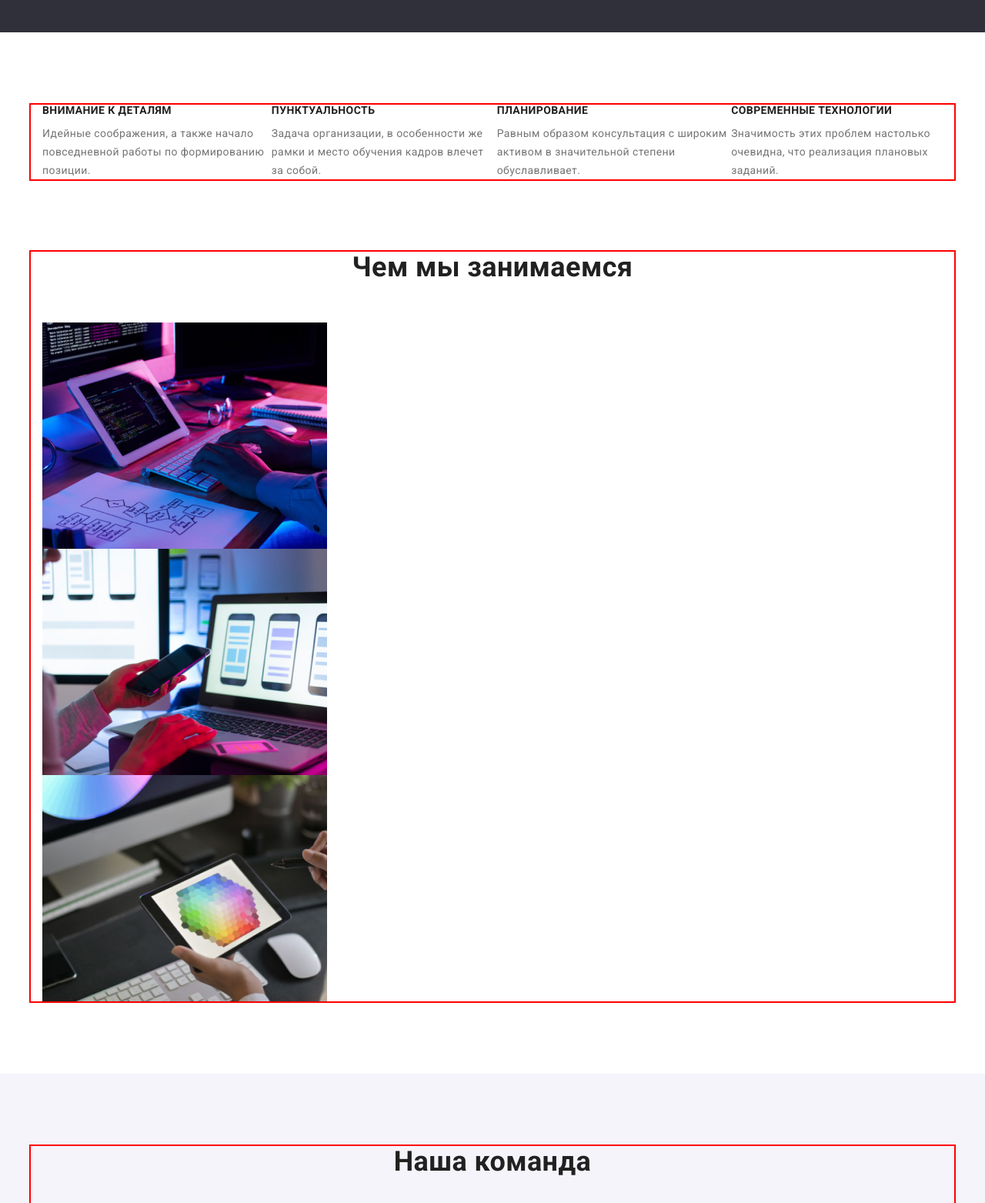
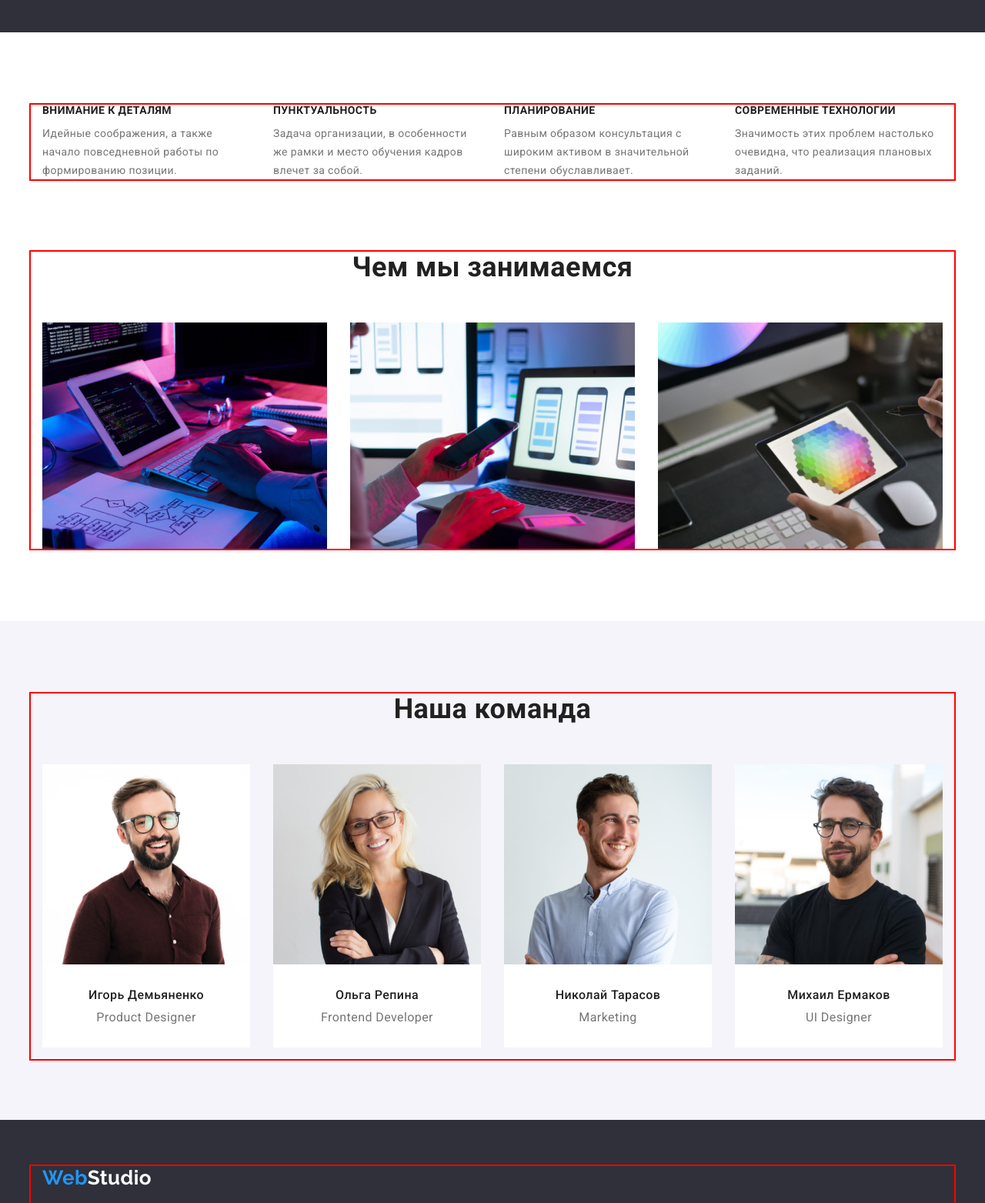
Before and after one commit to JustIrish/goit-markup-hw-03, a plain HTML site: page index.html in a window 1280 px wide. Shown: the part 640-2203 px from the top of the page at 77% size. Drawn offline with nearby package versions, Linux system fonts and the light colour scheme.

Commit message:
Добавляет геометрию на страницу Студия

```diff
--- a/css/styles.css
+++ b/css/styles.css
@@ -25,6 +25,8 @@ h4 {
 }
 img {
   display: block;
+  max-width: 100%;
+  height: auto;
 }
 
 body {
@@ -130,6 +132,9 @@ body {
 }
 
 .contact-link {
+  display: block;
+  padding: 32px 0;
+
   color: var(--primary-text-color);
   text-decoration: none;
 }
@@ -185,6 +190,12 @@ body {
 
 .benefits-list {
   display: flex;
+  margin-left: -30px;
+}
+
+.benefits-item {
+  width: calc(100% / 4 - 30px);
+  margin-left: 30px;
 }
 
 .benefits-title {
@@ -204,6 +215,16 @@ body {
   padding-top: 0;
 }
 
+.work-list {
+  display: flex;
+  margin-left: -30px;
+}
+
+.work-item {
+  width: calc(100% / 3 - 30px);
+  margin-left: 30px;
+}
+
 .work-title,
 .team-title {
   margin-bottom: 50px;
@@ -216,6 +237,16 @@ body {
 
 .team {
   background-color: var(--portfolio-backgr-color);
+}
+
+.team-list {
+  display: flex;
+  margin: -15px;
+}
+
+.team-card {
+  flex-basis: calc(100% / 4 - 30px);
+  margin: 15px;
 }
 
 .team-card {
@@ -233,11 +264,13 @@ body {
   font-weight: 500;
   font-size: 16px;
   line-height: 1.19;
+  text-align: center;
 }
 
 .team-prof {
   font-size: 16px;
   line-height: 1.19;
+  text-align: center;
 }
 
 /* ---------------------ПОРТФОЛИО--------------------- */
@@ -311,9 +344,9 @@ body {
   background-color: var(--special-backgr-color);
 }
 
-.logo {
+.bottom-logo {
   display: inline-block;
-  /* margin-bottom: 20px; */
+  margin-bottom: 20px;
 }
 
 .logo-footer,
@@ -322,7 +355,7 @@ body {
 }
 
 .location,
-.contact-item {
+.contact-item:not(:last-child) {
   margin-bottom: 9px;
 }
 
@@ -333,5 +366,11 @@ body {
 }
 
 .footer-link {
+  text-decoration: none;
   color: rgba(255, 255, 255, 0.6);
 }
+
+.footer-link:hover,
+.footer-link:focus {
+  color: var(--accent-color);
+}
--- a/index.html
+++ b/index.html
@@ -61,28 +61,28 @@
         <div class="conteiner">
           <h2 class="visually-hidden">Особенности</h2>
           <ul class="list benefits-list">
-            <li>
+            <li class="benefits-item">
               <h3 class="benefits-title">Внимание к деталям</h3>
               <p class="benefits-text">
                 Идейные соображения, а также начало повседневной работы по
                 формированию позиции.
               </p>
             </li>
-            <li>
+            <li class="benefits-item">
               <h3 class="benefits-title">Пунктуальность</h3>
               <p class="benefits-text">
                 Задача организации, в особенности же рамки и место обучения
                 кадров влечет за собой.
               </p>
             </li>
-            <li>
+            <li class="benefits-item">
               <h3 class="benefits-title">Планирование</h3>
               <p class="benefits-text">
                 Равным образом консультация с широким активом в значительной
                 степени обуславливает.
               </p>
             </li>
-            <li>
+            <li class="benefits-item">
               <h3 class="benefits-title">Современные технологии</h3>
               <p class="benefits-text">
                 Значимость этих проблем настолько очевидна, что реализация
@@ -95,18 +95,18 @@
       <section class="work section">
         <div class="conteiner">
           <h2 class="work-title">Чем мы занимаемся</h2>
-          <ul class="list">
-            <li>
+          <ul class="list work-list">
+            <li class="work-item">
               <img
                 src="./img/box1.jpg"
                 alt="работа на компьютере"
                 width="370"
               />
             </li>
-            <li>
+            <li class="work-item">
               <img src="./img/box2.jpg" alt="работа на телефоне" width="370" />
             </li>
-            <li>
+            <li class="work-item">
               <img src="./img/box3.jpg" alt="работа на планшете" width="370" />
             </li>
           </ul>
@@ -115,7 +115,7 @@
       <section class="team section">
         <div class="conteiner">
           <h2 class="team-title">Наша команда</h2>
-          <ul class="list">
+          <ul class="list team-list">
             <li class="team-card">
               <img
                 src="./img/img1.jpg"
@@ -163,16 +163,18 @@
     <!--Подвал-->
     <footer class="footer">
       <div class="conteiner">
-        <a href="/" class="logo">Web<span class="logo-footer">Studio</span> </a>
+        <a href="/" class="logo bottom-logo"
+          >Web<span class="logo-footer">Studio</span>
+        </a>
         <address class="location">г. Киев, пр-т Леси Украинки, 26</address>
         <ul class="list footer-contacts">
           <li class="contact-item">
-            <a href="mailto:info@example.com" class="contact-link footer-link"
+            <a href="mailto:info@example.com" class="footer-link"
               >info@example.com</a
             >
           </li>
-          <li>
-            <a href="tel:+380991111111" class="contact-link footer-link"
+          <li class="contact-item">
+            <a href="tel:+380991111111" class="footer-link"
               >+38 099 111 11 11</a
             >
           </li>
```
Also changed, not shown: portfolio.html (+6 -4 lines).
